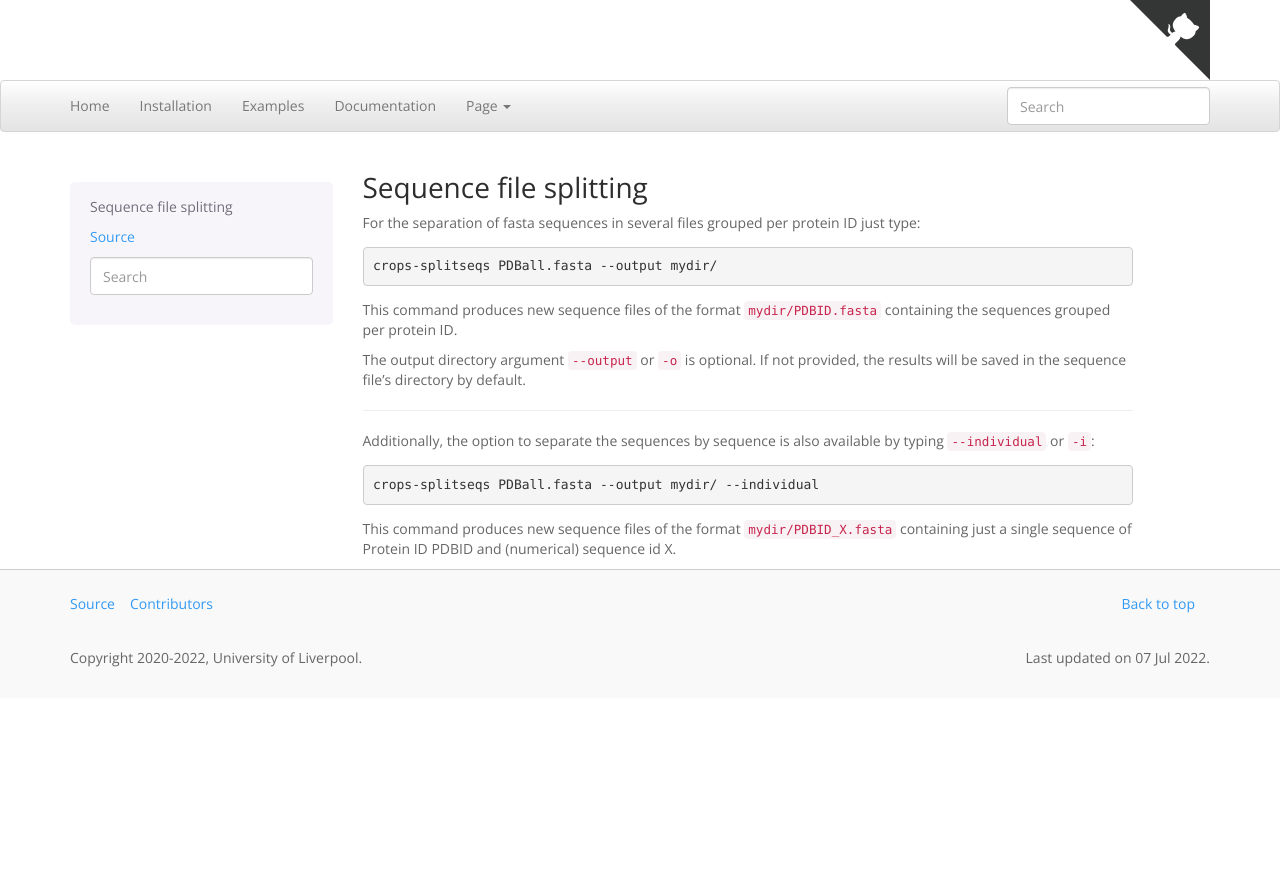
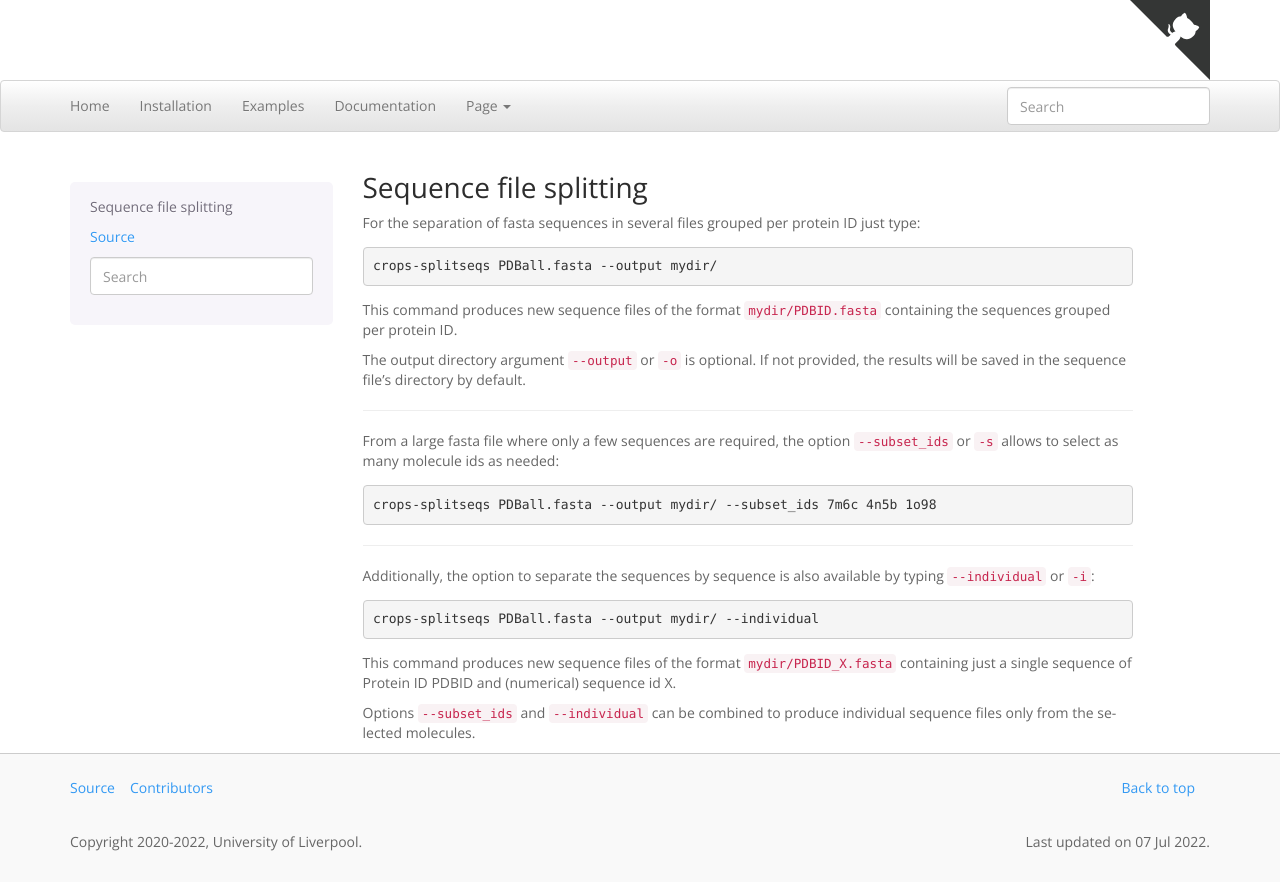
Before and after one commit to rigdenlab/crops, a Sphinx documentation site: the page built from docs/examples/rst/cl_crops_splitseqs.rst, in a window 1280 px wide. Shown: the top 890 px of the page. Built offline with Sphinx 7.4.7, drawn with Linux system fonts in a browser that asks for light colours.

Commit message:
splitseqs filename and examples

```diff
--- a/docs/examples/rst/cl_crops_splitseqs.rst
+++ b/docs/examples/rst/cl_crops_splitseqs.rst
@@ -15,6 +15,14 @@ The output directory argument ``--output`` or ``-o`` is optional. If not provide
 
 --------------------------------------------------------------
 
+From a large fasta file where only a few sequences are required, the option ``--subset_ids`` or ``-s`` allows to select as many molecule ids as needed:
+
+.. code-block:: shell-session
+
+   crops-splitseqs PDBall.fasta --output mydir/ --subset_ids 7m6c 4n5b 1o98
+
+--------------------------------------------------------------
+
 Additionally, the option to separate the sequences by sequence is also available by typing ``--individual`` or ``-i``:
 
 .. code-block:: shell-session
@@ -22,3 +30,5 @@ Additionally, the option to separate the sequences by sequence is also available
    crops-splitseqs PDBall.fasta --output mydir/ --individual
 
 This command produces new sequence files of the format ``mydir/PDBID_X.fasta`` containing just a single sequence of Protein ID PDBID and (numerical) sequence id X.
+
+Options ``--subset_ids`` and ``--individual`` can be combined to produce individual sequence files only from the selected molecules.
```
Also changed, not shown: 1 other file.
